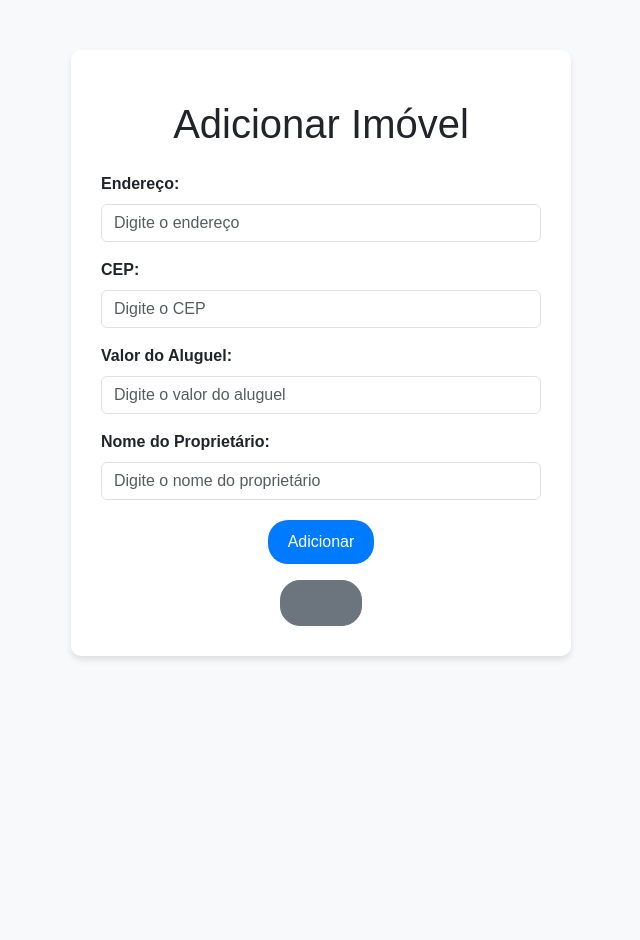
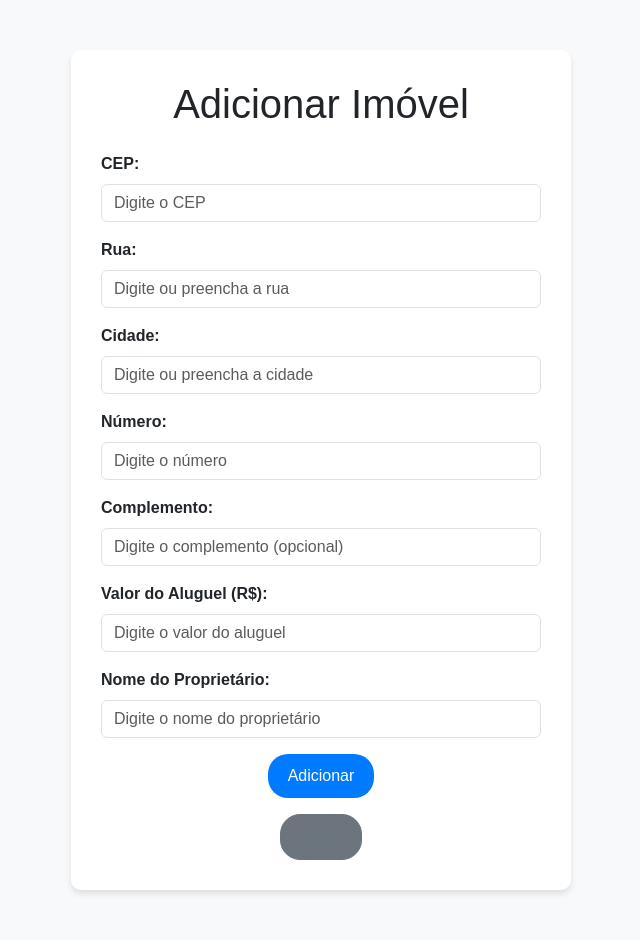
Before and after one commit to JulioLage-Alx/Site-Imobiliaria, a Flask app: page /add_imovel in a window 1280 px wide. Shown: the whole page, without its empty margins (319-959 px from the left). Before the commit the page ends 660 px from the top, so only its background shows below. Run offline with Flask 3, Linux system fonts and the light colour scheme.

Commit message:
MOD: Melhorei a seçao de cadastro de imoveis

```diff
--- a/app.py
+++ b/app.py
@@ -28,14 +28,24 @@
 @app.route('/add_imovel', methods=["GET", "POST"])
 def add_imovel():
     if request.method == "POST":
-        endereco = request.form['endereco']
-        cep = request.form['cep']
-        valor_aluguel = request.form['valor_aluguel']
-        nome_proprietario = request.form['nome_proprietario']
+        # Captura os campos do formulário
+        cidade = request.form.get('cidade', '').strip()
+        numero = request.form.get('numero', '').strip()
+        rua = request.form.get('rua', '').strip()
+        complemento = request.form.get('complemento', '').strip()
+        cep = request.form.get('cep', '').strip()
+        valor_aluguel = request.form.get('valor_aluguel', '').strip()
+        nome_proprietario = request.form.get('nome_proprietario', '').strip()
 
         # Validações
-        if not endereco:
-            flash("O endereço é obrigatório.")
+        if not cidade:
+            flash("A cidade é obrigatória.")
+            return redirect('/add_imovel')
+        if not rua:
+            flash("A rua é obrigatória.")
+            return redirect('/add_imovel')
+        if not numero or not numero.isdigit():
+            flash("O número do imóvel deve ser preenchido e conter apenas dígitos.")
             return redirect('/add_imovel')
         if not validar_cep(cep):
             flash("O CEP deve conter exatamente 8 dígitos numéricos.")
@@ -48,17 +58,24 @@
             return redirect('/add_imovel')
 
         # Inserir no banco de dados
-        cursor = db.cursor()
-        cursor.execute("""
-            INSERT INTO imovel (endereco, cep, valor_aluguel, nome_proprietario)
-            VALUES (%s, %s, %s, %s)
-        """, (endereco, cep, valor_aluguel, nome_proprietario))
-        db.commit()
+        try:
+            cursor = db.cursor()
+            cursor.execute("""
+                INSERT INTO imovel (rua, cidade, numero, complemento, cep, valor_aluguel, nome_proprietario)
+                VALUES (%s, %s, %s, %s, %s, %s, %s)
+            """, (rua, cidade, numero, complemento, cep, valor_aluguel, nome_proprietario))
+            db.commit()
+            flash("Imóvel adicionado com sucesso!")
+        except Exception as e:
+            db.rollback()
+            flash(f"Ocorreu um erro ao adicionar o imóvel: {e}")
+            return redirect('/add_imovel')
 
-        flash("Imóvel adicionado com sucesso!")
         return redirect('/')
 
+    # Renderiza a página de formulário
     return render_template('imovel.html')
+
 
 @app.route('/add_inquilino', methods=["GET", "POST"])
 def add_inquilino():
@@ -116,12 +133,19 @@
 
     # Para uma requisição GET, carrega os imóveis
     cursor = db.cursor(dictionary=True)
-    cursor.execute("SELECT id, endereco FROM imovel")
+    cursor.execute("""
+        SELECT
+            id,
+            CONCAT(rua, ', ', numero, IF(complemento != '', CONCAT(', ', complemento), ''), ', ', cidade, ', CEP: ', cep) AS endereco
+        FROM imovel
+    """)
     imoveis = cursor.fetchall()
 
     # Passa as variáveis para o template, mesmo em uma requisição GET
     return render_template('inquilino.html', imoveis=imoveis, nome=nome, cpf=cpf, telefone=telefone, data_nascimento=data_nascimento, imovel_id=imovel_id)
 
 
+
+
 if __name__ == '__main__':
     app.run(debug=True)
--- a/banco.sql
+++ b/banco.sql
@@ -2,11 +2,15 @@
 
 CREATE TABLE imovel (
     id INT AUTO_INCREMENT PRIMARY KEY,
-    endereco VARCHAR(255) NOT NULL,
+    rua VARCHAR(255) NOT NULL,
+    cidade VARCHAR(255) NOT NULL,
+    numero VARCHAR(255) NOT NULL,
+    complemento VARCHAR(255),
     cep VARCHAR(10) NOT NULL,
     valor_aluguel DECIMAL(10,2) NOT NULL,
     nome_proprietario VARCHAR(255) NOT NULL
 );
+
 
 CREATE TABLE inquilino (
     id INT AUTO_INCREMENT PRIMARY KEY,
--- a/templates/imovel.html
+++ b/templates/imovel.html
@@ -4,7 +4,6 @@
     <meta charset="UTF-8">
     <meta name="viewport" content="width=device-width, initial-scale=1.0">
     <title>Adicionar Imóvel</title>
-    <!-- Bootstrap CSS -->
     <link href="https://cdn.jsdelivr.net/npm/bootstrap@5.3.0-alpha1/dist/css/bootstrap.min.css" rel="stylesheet">
     <style>
         body {
@@ -41,12 +40,6 @@
         .btn-secondary:hover {
             color: #ffffff;
         }
-        .text-center {
-            margin-top: 20px;
-        }
-        .alert {
-            margin-top: 20px;
-        }
     </style>
 </head>
 <body>
@@ -68,16 +61,30 @@
 
             <form method="POST">
                 <div class="mb-3">
-                    <label for="endereco" class="form-label">Endereço:</label>
-                    <input type="text" id="endereco" name="endereco" class="form-control" placeholder="Digite o endereço" required>
+                    <label for="cep" class="form-label">CEP:</label>
+                    <input type="text" id="cep" name="cep" class="form-control" placeholder="Digite o CEP" required>
+
                 </div>
                 <div class="mb-3">
-                    <label for="cep" class="form-label">CEP:</label>
-                    <input type="text" id="cep" name="cep" class="form-control" placeholder="Digite o CEP" required>
+                    <label for="rua" class="form-label">Rua:</label>
+                    <input type="text" id="rua" name="rua" class="form-control" placeholder="Digite ou preencha a rua">
                 </div>
                 <div class="mb-3">
-                    <label for="valor_aluguel" class="form-label">Valor do Aluguel:</label>
-                    <input type="text" id="valor_aluguel" name="valor_aluguel" class="form-control" placeholder="Digite o valor do aluguel" required>
+                    <label for="cidade" class="form-label">Cidade:</label>
+                    <input type="text" id="cidade" name="cidade" class="form-control" placeholder="Digite ou preencha a cidade">
+                </div>
+                <div class="mb-3">
+                    <label for="numero" class="form-label">Número:</label>
+                    <input type="text" id="numero" name="numero" class="form-control" placeholder="Digite o número" required>
+                </div>
+
+                <div class="mb-3">
+                    <label for="complemento" class="form-label">Complemento:</label>
+                    <input type="text" id="complemento" name="complemento" class="form-control" placeholder="Digite o complemento (opcional)">
+                </div>
+                <div class="mb-3">
+                    <label for="valor_aluguel" class="form-label">Valor do Aluguel (R$):</label>
+                    <input type="number" step="0.01" id="valor_aluguel" name="valor_aluguel" class="form-control" placeholder="Digite o valor do aluguel" required>
                 </div>
                 <div class="mb-3">
                     <label for="nome_proprietario" class="form-label">Nome do Proprietário:</label>
@@ -92,7 +99,6 @@
             </div>
         </div>
     </div>
-    <!-- Bootstrap JS -->
     <script src="https://cdn.jsdelivr.net/npm/bootstrap@5.3.0-alpha1/dist/js/bootstrap.bundle.min.js"></script>
 </body>
 </html>
```
